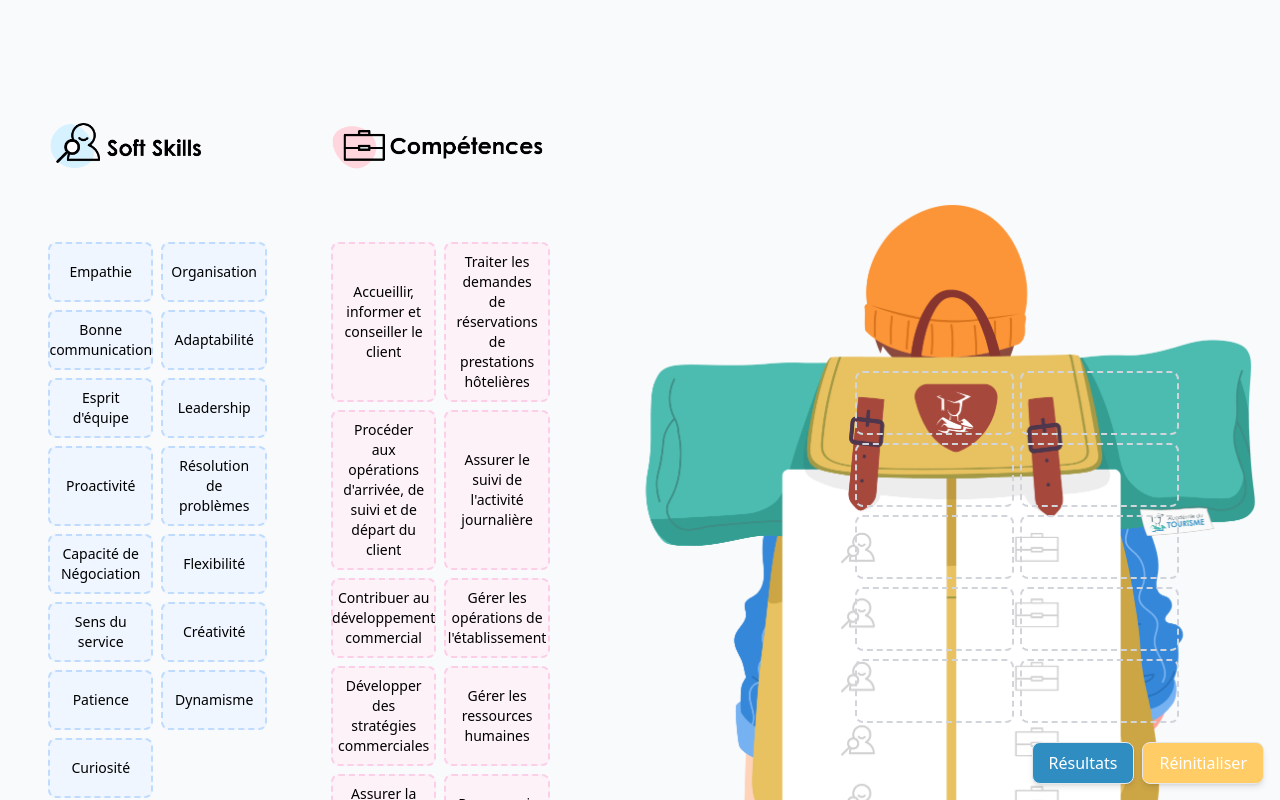
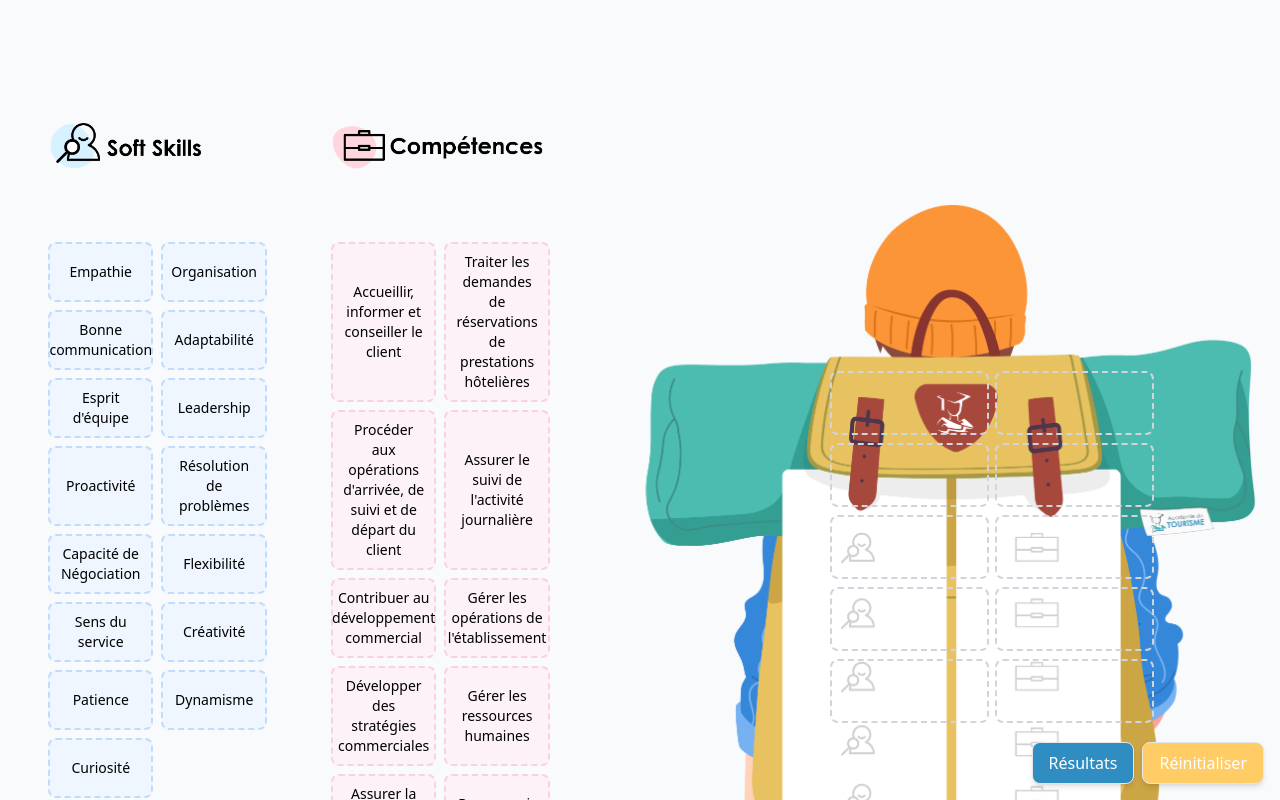
Before and after one commit to matthieu2022/app, a React (Vite) app: page / in a window 1280 px wide. Shown: the top 800 px of the page. Built offline with nearby package versions, Linux system fonts and the light colour scheme.

Commit message:
Update Backpack.tsx
200px de margin-left

```diff
--- a/src/components/Backpack.tsx
+++ b/src/components/Backpack.tsx
@@ -11,7 +11,7 @@ export const Backpack = ({
   <div className="w-full md:w-[600px] lg:w-[800px] mx-auto mt-4 md:mt-[8.1rem] px-4">
     <div className="relative w-full h-full">
 
-      <div className="grid grid-cols-2 gap-20 relative w-[250px] z-10 mt-70 ml-[225px]">
+      <div className="grid grid-cols-2 gap-20 relative w-[250px] z-10 mt-70 ml-[200px]">
         {/* Colonne Soft Skills */}
         <div className="space-y-2 w-[175px] mt-[225px]">
           {skills.backpack.slice(0, 5).map((skill, index) => (
```
